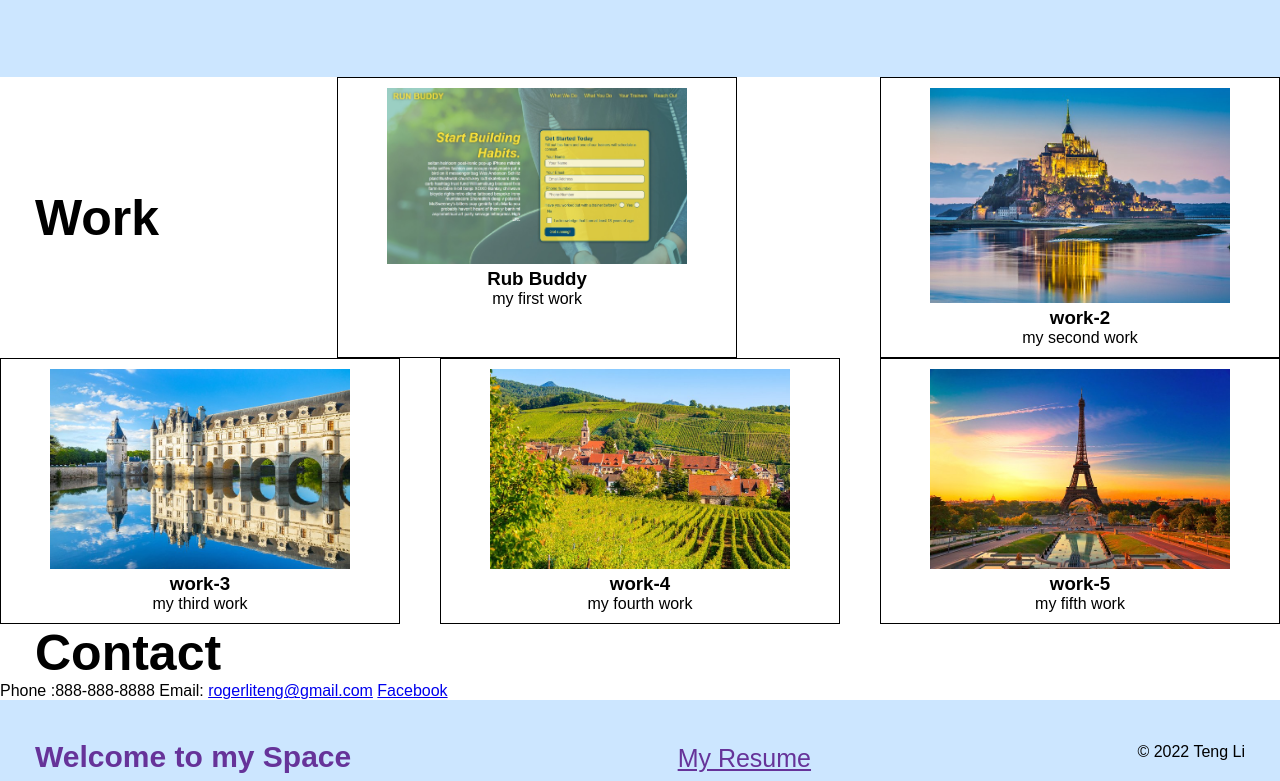
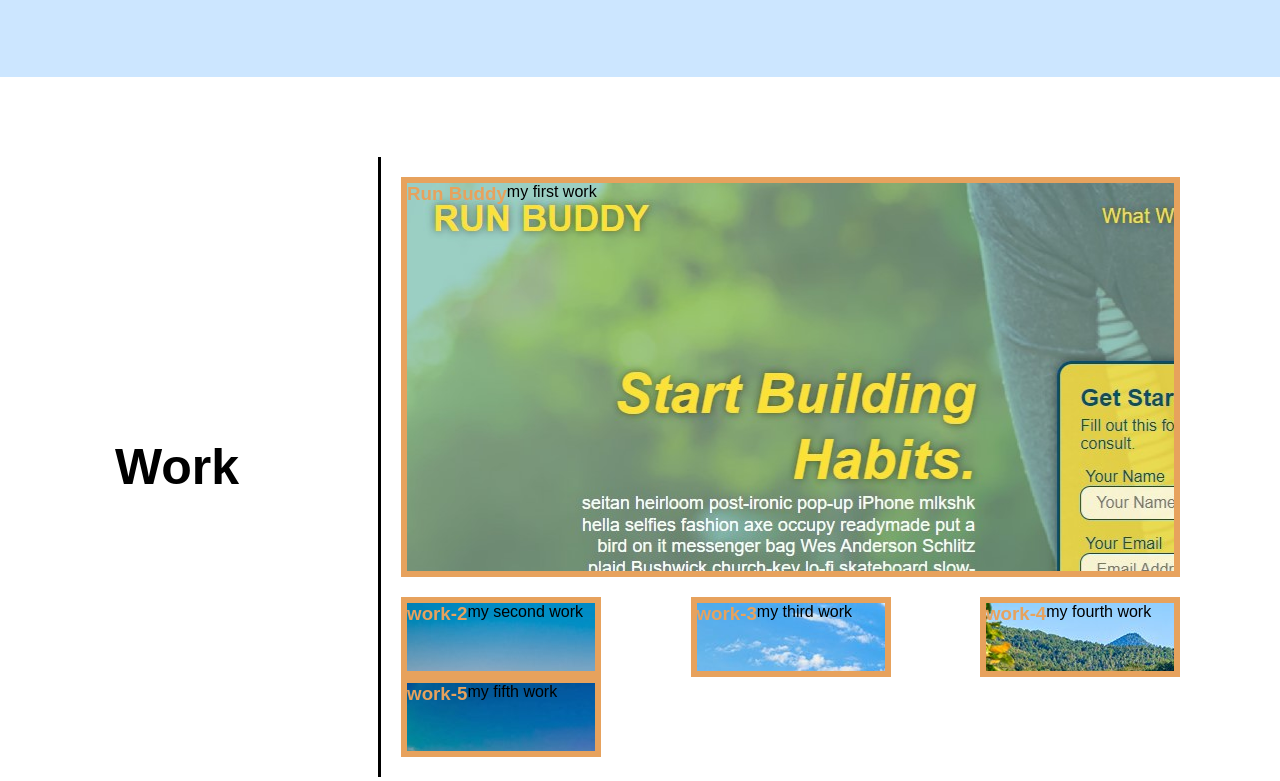
Before and after one commit to RogerLi818/TengLi-Projects-Web, a plain HTML site: page index.html in a window 1280 px wide. Shown: the part 706-1487 px from the top of the page. Drawn offline with Linux system fonts and the light colour scheme.

Commit message:
adding several flexboxs in Work

```diff
--- a/assets/css/style.css
+++ b/assets/css/style.css
@@ -7,7 +7,8 @@
 /* universal ends */
 
 body{
-    font-family: Arial, Helvetica, sans-serif
+    font-family: Arial, Helvetica, sans-serif;
+
 }
 
 
@@ -64,6 +65,7 @@ header nav ul li a:hover {
     border-radius: 15px;
     text-shadow: none;
   }
+/* header ends */
 
 
 /* footer start here  */
@@ -98,7 +100,7 @@ footer a {
     font-size:25px;
 }
 
-/* footer ends here */
+/* footer ends */
 
   /* subtitle need cloud image in the image folder */
 .subtitle{
@@ -156,7 +158,20 @@ footer a {
 .works{
     display:flex;
     flex-wrap:wrap;
-    justify-content:space-between
+    justify-content:space-around;
+    padding:80px;
+    align-items:center;
+}
+
+
+.works-list{
+    display:flex;
+    flex-wrap:wrap;
+    justify-content:space-around;
+    border-left:3px solid;
+    flex:1;
+    margin-left:104px;
+    padding:20px;
 
 }
 
@@ -165,23 +180,47 @@ footer a {
 }
 
 .projects{
-    flex:1 0 0;
-    padding:10px;
-    text-align: center;
-    border-style: solid;
-    border-width: 1px;
-    flex:0 0 400px;
+    border:6px solid #e7a25d;
+    flex: 0 0 200px;
+    display:flex;
+}
 
 
+
+#run-buddy{
+    width:100%;
+    min-height:400px;
+    min-width:400px;
+    flex:1 0 400px;
+    background:url(../images/work-1.jpg);
+    margin-bottom:20px;
 }
 
-.projects img{
-    width:50%;
-    min-width:300px;
+#work2{
+    background:url(../images/work-2.jpg);
+}
+#work3{
+    background:url(../images/work-3.jpg);
+}
+#work4{
+    background:url(../images/work-4.jpg);
+}
+#work5{
+    background:url(../images/work-5.jpg);
 }
 
-#run-buddy{
-    width:100%
+.other-projects{
+    display:flex;
+    flex-wrap:wrap;
+    justify-content:space-between;
+    width: 100%;
+    min-width: 400px;
+    min-height: 160px;
+}
+
+.works-list h3{
+    padding:20px red;
+    color:#e7a25d
 }
 
 /* my work ends*/
--- a/index.html
+++ b/index.html
@@ -56,32 +56,40 @@
       <section id="Work" class="works">
           <h2 class="section-title">Work</h2>
 
-          <section class="projects" id="run-buddy">
-              <img src="./assets/images/work-1.jpg" alt="my first work" />
-              <h3>Rub Buddy</h3>
+          <div class="works-list">
+            <div class="projects" id="run-buddy">
+
+              <h3>Run Buddy</h3>
               <p>my first work</p>
-          </section>
-          <section class="projects">
-            <img src="./assets/images/work-2.jpg" alt="my second work" />
+            </div>
+            <div class="other-projects">
+
+                    <div class="projects" id="work2">
+
                         <h3>work-2</h3>
                         <p>my second work</p>
-        </section>
-        <section class="projects">
-            <img src="./assets/images/work-3.jpg" alt="my third work" />
+                    </div>
+
+                    <div class="projects" id="work3">
+
                         <h3>work-3</h3>
                         <p>my third work</p>
-        </section>
-        <section class="projects">
-            <img src="./assets/images/work-4.jpg" alt="my forth work" />
+                    </div>
+
+                    <div class="projects" id ="work4">
+
                         <h3>work-4</h3>
                         <p>my fourth work</p>
-        </section>
-        <section class="projects">
-            <img src="./assets/images/work-5.jpg" alt="my fifth work" />
+                    </div>
+
+                    <div class="projects" id="work5">
+
                             <h3>work-5</h3>
                             <p>my fifth work</p>
-        </section>
-
+                    </div>
+            </div>
+          </div>
+          </div>
       </section>
       <!-- Work end -->
 
```
Lines whose indentation alone changed are shown as unchanged.
